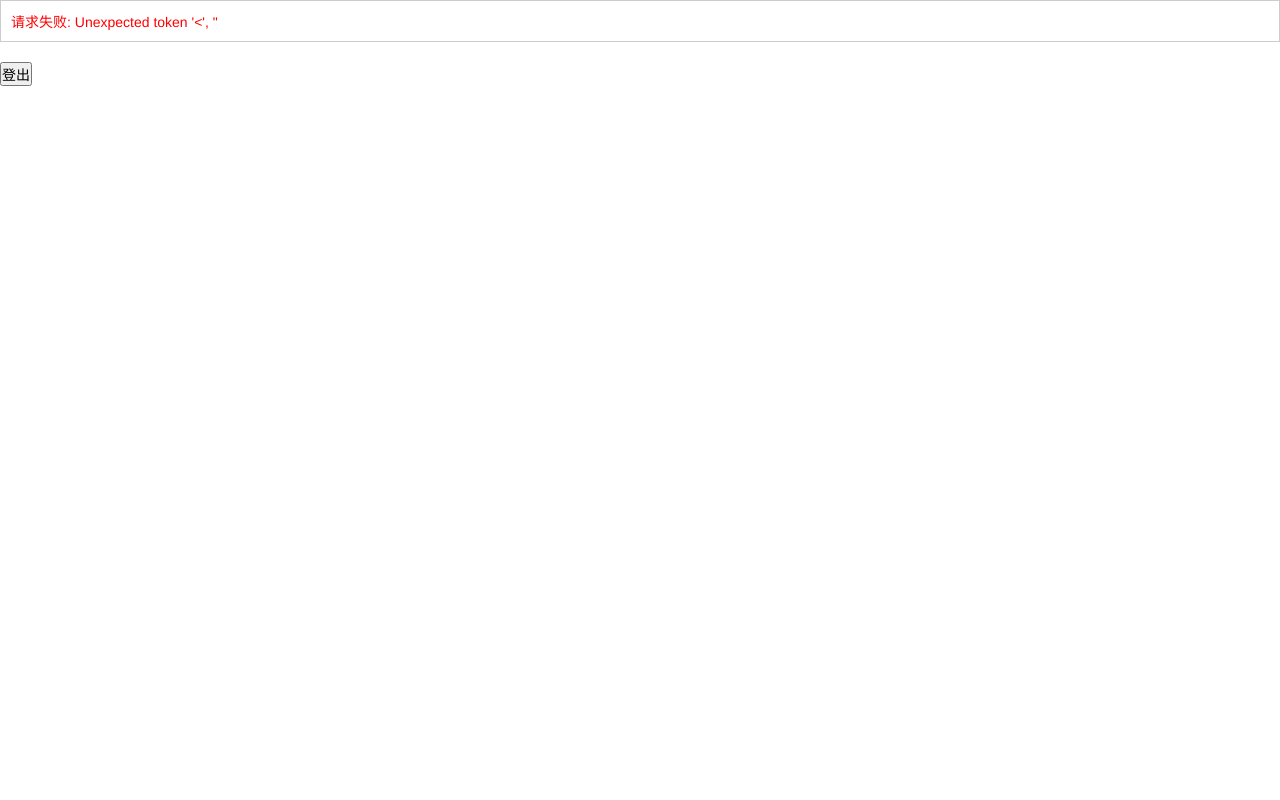
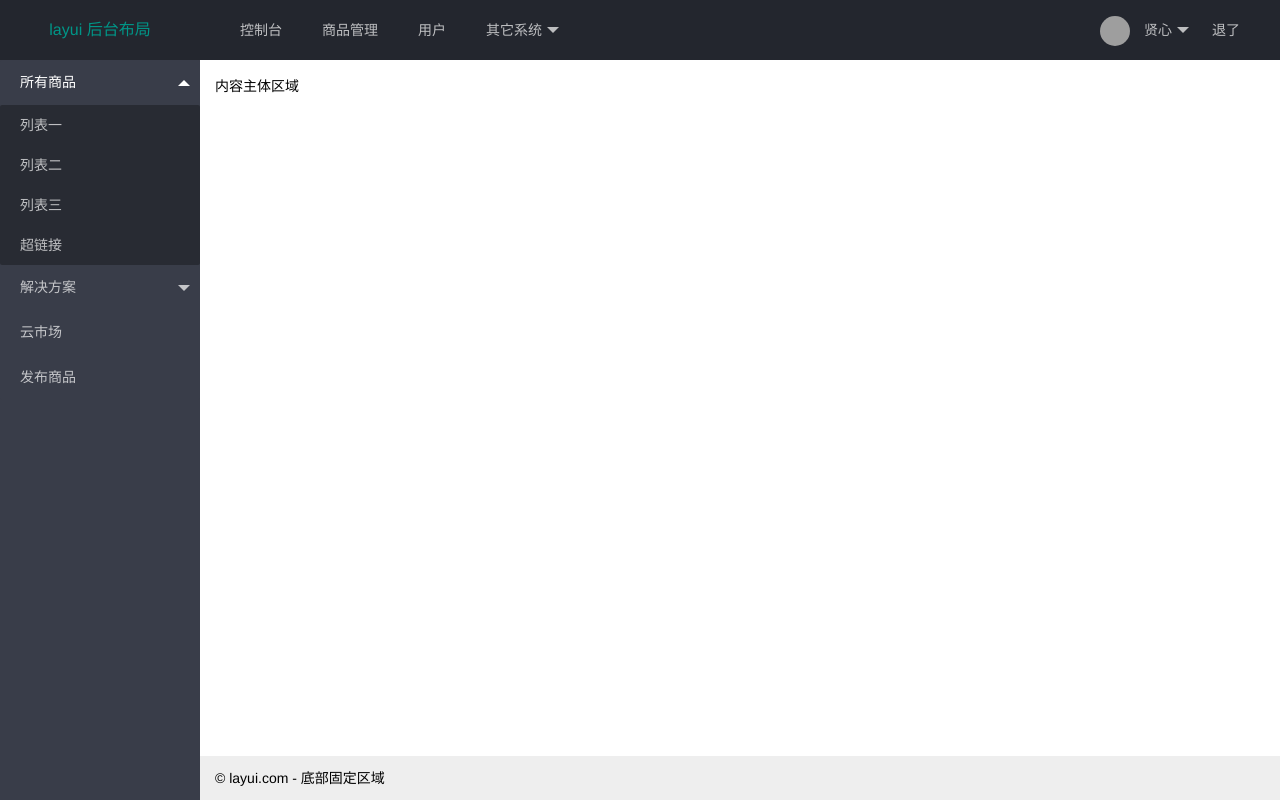
Before and after one commit to billpenn2005/StudentDB, a Django app: template DataManager/templates/DataManager/index.html in a window 1280 px wide. Run offline with Django 5.2, Linux system fonts and the light colour scheme; the template is opened without the code that fills it, so the values that code supplies are empty; grey boxes are pictures that could not be loaded.

Commit message:
add testpage

```diff
--- a/DataManager/templates/DataManager/index.html
+++ b/DataManager/templates/DataManager/index.html
@@ -1,42 +1,90 @@
 <!DOCTYPE html>
-<html lang="zh">
+<html>
+<head>
+  <meta charset="utf-8">
+  <meta name="viewport" content="width=device-width, initial-scale=1, maximum-scale=1">
+  <title>layout 后台大布局 - Layui</title>
+  {% load static %}
 
-<head>
-    <meta charset="UTF-8">
-    <meta name="viewport" content="width=device-width, initial-scale=1.0">
-    <title>基本信息页面</title>
-    <style>
-        body {
-            font-family: Arial, sans-serif;
-            margin: 20px;
-        }
+  <link rel="stylesheet" href="{% static 'layui/css/layui.css' %}">
+</head>
+<body class="layui-layout-body">
+<div class="layui-layout layui-layout-admin">
+  <div class="layui-header">
+    <div class="layui-logo">layui 后台布局</div>
+    <!-- 头部区域（可配合layui已有的水平导航） -->
+    <ul class="layui-nav layui-layout-left">
+      <li class="layui-nav-item"><a href="">控制台</a></li>
+      <li class="layui-nav-item"><a href="">商品管理</a></li>
+      <li class="layui-nav-item"><a href="">用户</a></li>
+      <li class="layui-nav-item">
+        <a href="javascript:;">其它系统</a>
+        <dl class="layui-nav-child">
+          <dd><a href="">邮件管理</a></dd>
+          <dd><a href="">消息管理</a></dd>
+          <dd><a href="">授权管理</a></dd>
+        </dl>
+      </li>
+    </ul>
+    <ul class="layui-nav layui-layout-right">
+      <li class="layui-nav-item">
+        <a href="javascript:;">
+          <img src="http://t.cn/RCzsdCq" class="layui-nav-img">
+          贤心
+        </a>
+        <dl class="layui-nav-child">
+          <dd><a href="">基本资料</a></dd>
+          <dd><a href="">安全设置</a></dd>
+        </dl>
+      </li>
+      <li class="layui-nav-item"><a href="">退了</a></li>
+    </ul>
+  </div>
 
-        .info-window {
-            border: 1px solid #ccc;
-            padding: 10px;
-            margin-bottom: 20px;
-        }
+  <div class="layui-side layui-bg-black">
+    <div class="layui-side-scroll">
+      <!-- 左侧导航区域（可配合layui已有的垂直导航） -->
+      <ul class="layui-nav layui-nav-tree"  lay-filter="test">
+        <li class="layui-nav-item layui-nav-itemed">
+          <a class="" href="javascript:;">所有商品</a>
+          <dl class="layui-nav-child">
+            <dd><a href="javascript:;">列表一</a></dd>
+            <dd><a href="javascript:;">列表二</a></dd>
+            <dd><a href="javascript:;">列表三</a></dd>
+            <dd><a href="">超链接</a></dd>
+          </dl>
+        </li>
+        <li class="layui-nav-item">
+          <a href="javascript:;">解决方案</a>
+          <dl class="layui-nav-child">
+            <dd><a href="javascript:;">列表一</a></dd>
+            <dd><a href="javascript:;">列表二</a></dd>
+            <dd><a href="">超链接</a></dd>
+          </dl>
+        </li>
+        <li class="layui-nav-item"><a href="">云市场</a></li>
+        <li class="layui-nav-item"><a href="">发布商品</a></li>
+      </ul>
+    </div>
+  </div>
 
-        .error {
-            color: red;
-        }
-    </style>
+  <div class="layui-body">
+    <!-- 内容主体区域 -->
+    <div style="padding: 15px;">内容主体区域</div>
+  </div>
 
-    {% load static %}
-    <link rel="stylesheet" href="{% static 'layui/css/layui.css' %}">
-    <script src="{% static 'layui/layui.js' %}"></script>
-</head>
+  <div class="layui-footer">
+    <!-- 底部固定区域 -->
+    © layui.com - 底部固定区域
+  </div>
+</div>
+<script src="../src/layui.js"></script>
+<script>
+//JavaScript代码区域
+layui.use('element', function(){
+  var element = layui.element;
 
-
-<body>
-    <div class="info-window" id="infoWindow">
-        <p id="loading">加载中...</p>
-    </div>
-    <button id="logoutButton">登出</button>
-    {% load static %}
-    <script type="text/javascript" src="{% static 'DataManager/basic_info.js' %}">
-
-    </script>
+});
+</script>
 </body>
-
 </html>
```
Also changed, not shown: Auth/urls.py (line endings or trailing spaces).
